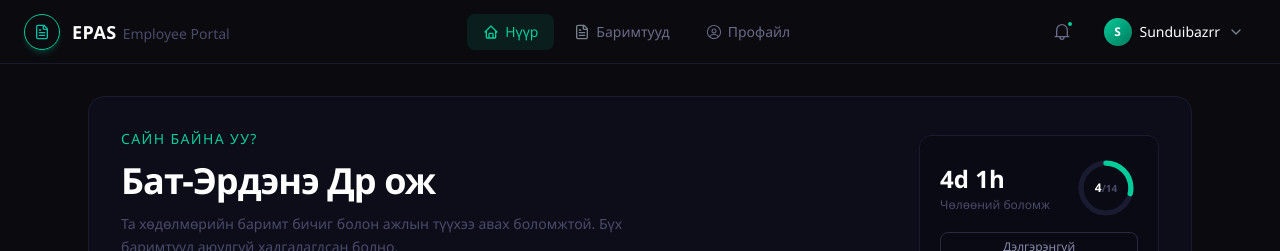
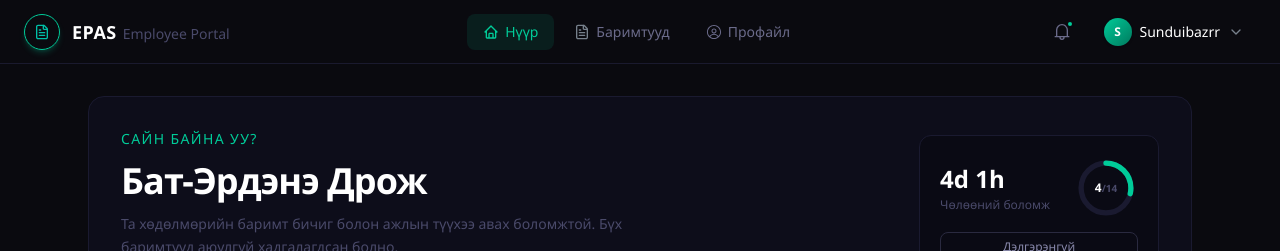
Before and after one commit to pinecone-studio/pixel-nova, a Next.js app in the folder front/: page / in a window 1280 px wide. Shown: the top 251 px of the page. Built offline with nearby package versions, Linux system fonts and the light colour scheme; no server answers.

Commit message:
merge fix

```diff
--- a/front/src/app/page.tsx
+++ b/front/src/app/page.tsx
@@ -205,7 +205,7 @@ export default function Home() {
               Сайн байна уу?
             </p>
             <h1 className="text-white text-4xl font-bold tracking-tight">
-              Бат-Эрдэнэ Др ож
+              Бат-Эрдэнэ Дрож
             </h1>
             <p className="text-[#4A4A6A] text-sm leading-relaxed max-w-lg">
               Та хөдөлмөрийн баримт бичиг болон ажлын түүхээ авах боломжтой. Бүх
```
